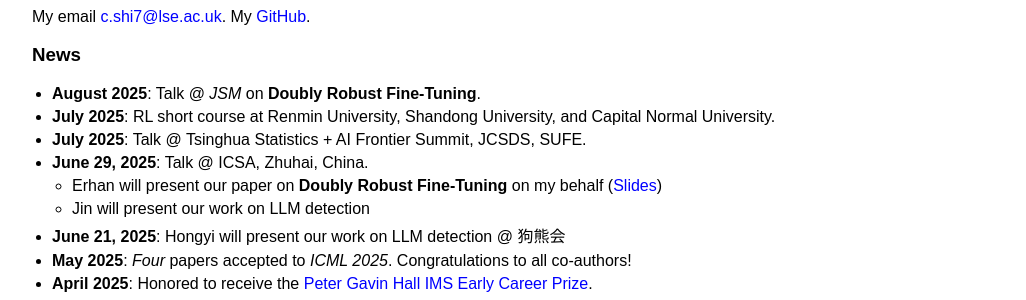
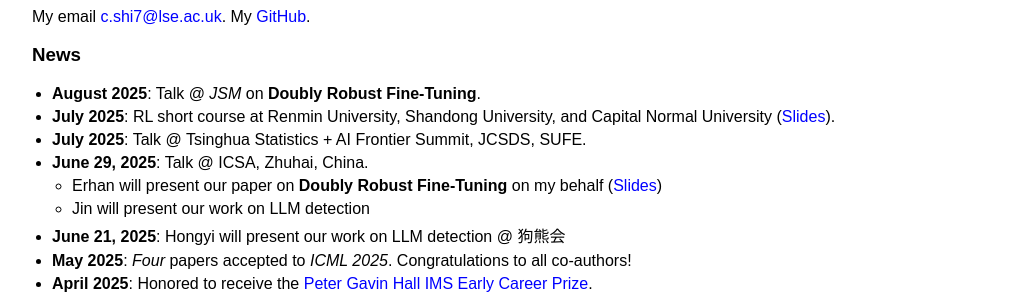
Before and after one commit to callmespring/callmespring.github.io, a Jekyll site: the page built from index.md, in a window 1280 px wide and 900 px high, scrolled down 1004 px. Shown: the part 152-452 px from the top of the window, without its empty margins (108-1134 px from the left). Built offline with Jekyll 4.4.1, drawn with Linux system fonts in a browser that asks for light colours.

Commit message:
Update index.md

```diff
--- a/index.md
+++ b/index.md
@@ -29,7 +29,7 @@
 ### News
 
 - **August 2025**: Talk @ *JSM* on **Doubly Robust Fine-Tuning**.
-- **July 2025**: RL short course at Renmin University, Shandong University, and Capital Normal University.
+- **July 2025**: RL short course at Renmin University, Shandong University, and Capital Normal University ([Slides](https://github.com/callmespring/RL-short-course)).
 - **July 2025**: Talk @ Tsinghua Statistics + AI Frontier Summit, JCSDS, SUFE.
 - **June 29, 2025**: Talk @ ICSA, Zhuhai, China.
   * Erhan will present our paper on **Doubly Robust Fine-Tuning** on my behalf ([Slides](https://callmespring.github.io/slides/DRPO.pdf))
```
